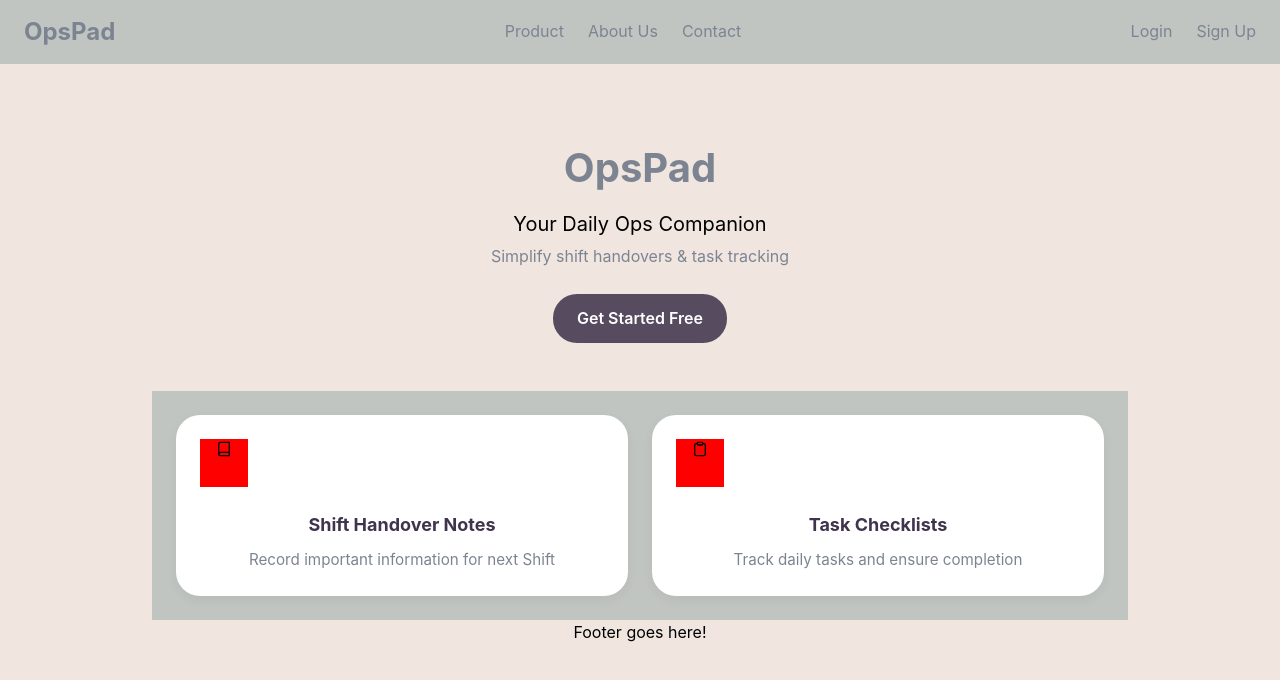
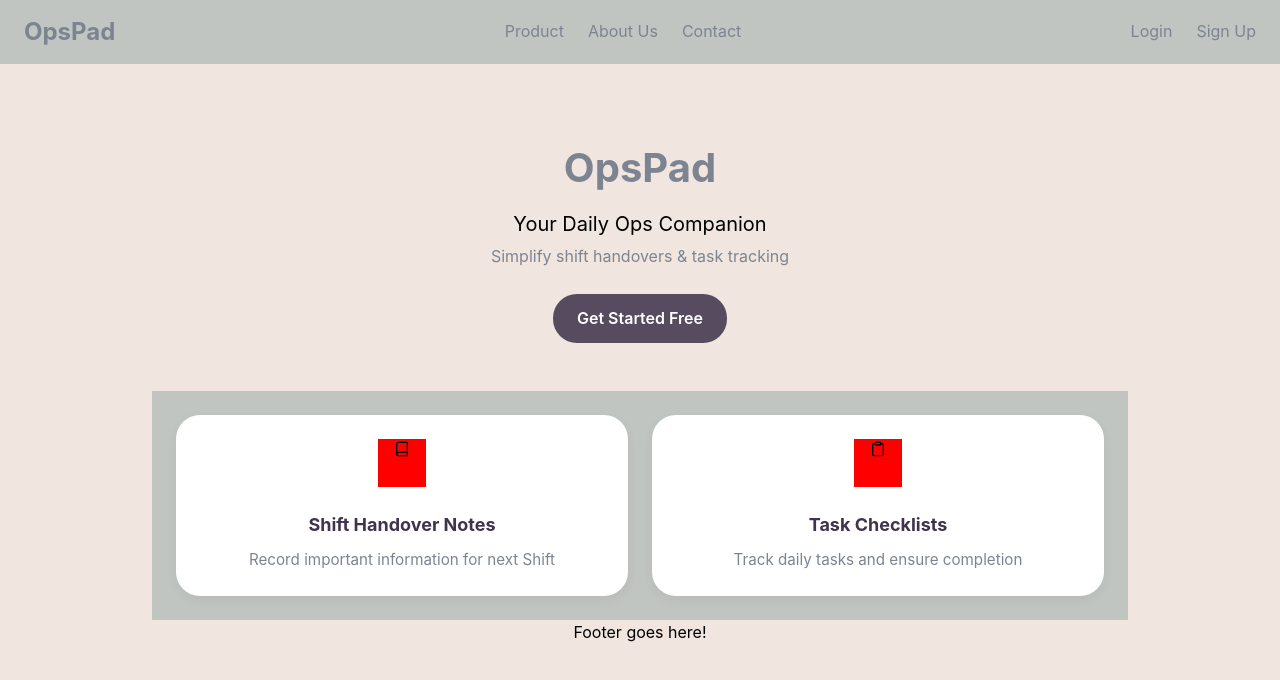
Before and after one commit to gregoryjameswalsh/OpsPad, a React (Vite) app: page / in a window 1280 px wide. Shown: the top 680 px of the page. Built offline with nearby package versions, Linux system fonts and the light colour scheme.

Commit message:
css tweak

```diff
--- a/src/App.css
+++ b/src/App.css
@@ -23,7 +23,6 @@
 --clr-heading: var(--clr-slate-gray);
 --clr-primary: var(--clr-english-violet);
 --clr-accent: var(--clr-english-violet-dark);
-
 
   --color-primary: #574b60;
   --color-secondary: #2e7d32;
@@ -53,7 +52,6 @@ html {
   font-size: var(--font-size-base);
   height: 100%;
 }
-
 body {
   font-family: var(--font-family);
   color: var(--color-text-primary);
@@ -66,7 +64,6 @@ body {
 /*    - iPad-first width: 768px max
       - full-height flex so pages can stretch
       - auto-margin for horizontal centering */
-
 #root {
   display: flex;
   flex-direction: column;
@@ -77,7 +74,7 @@ body {
   padding: var(--space);
 }
 
-/* 5.Breakpoint for different screns */
+/* 5.Breakpoint for different screens*/
 /*   Bump container width at a desktop size */
 @media (min-width: 1024px) {
   #root {
@@ -107,8 +104,6 @@ body {
 }
 
 /* 6. Utility Helpers */
-
-
 /*  __Navigation Bar__    */
 .navbar {
   position: fixed;
@@ -172,10 +167,11 @@ body {
   box-shadow: 0 4px 12px rgba(0, 0, 0, 0.05);
 }
 .card .icon {
+  display: block;
   background-color: red;
   width: 3rem;
   height: 3rem;
-  margin-bottom: var(--gap);
+  margin: 0 auto var(--gap);
   fill: var(--clr-primary);
 }
 .card h3 {
```
